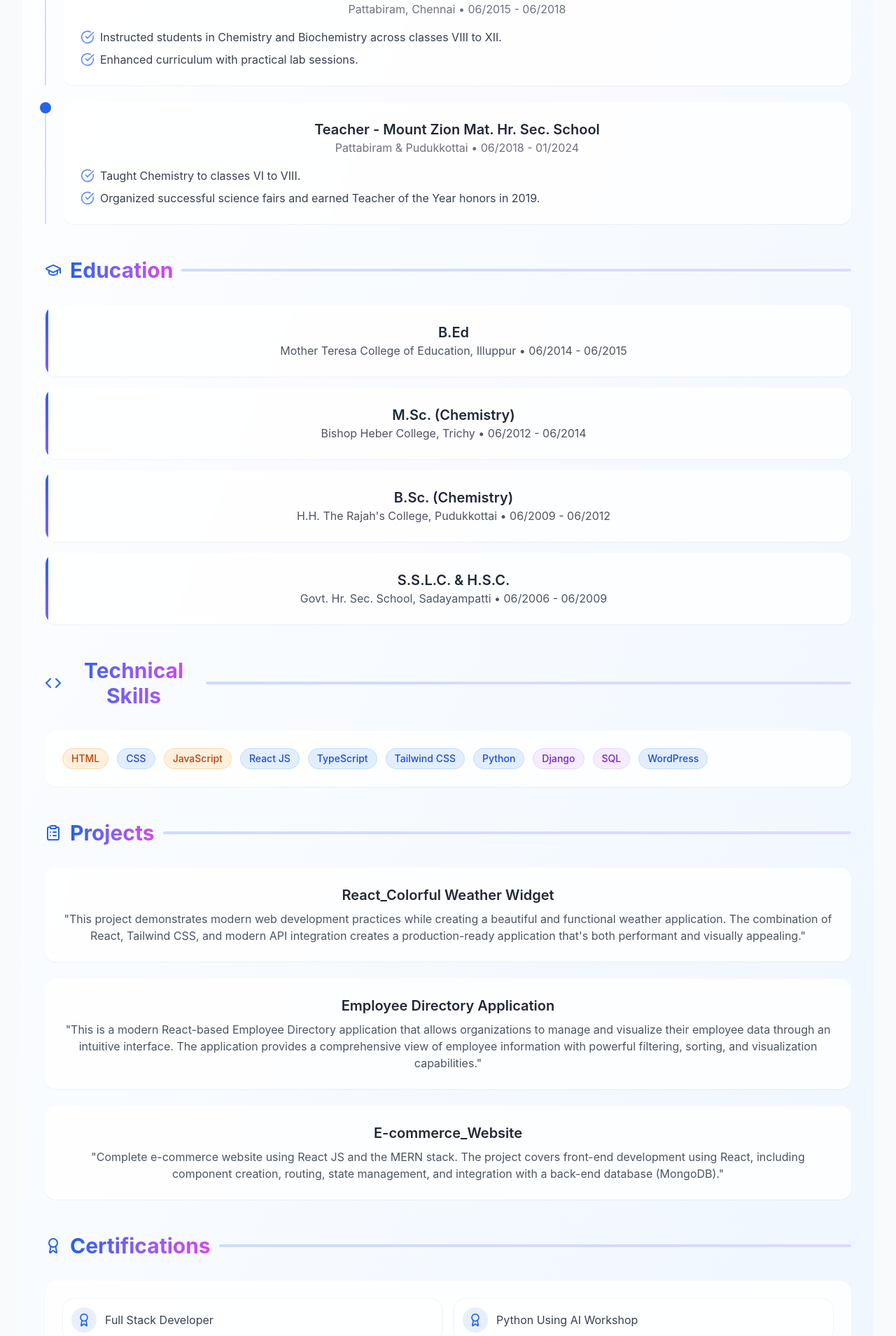
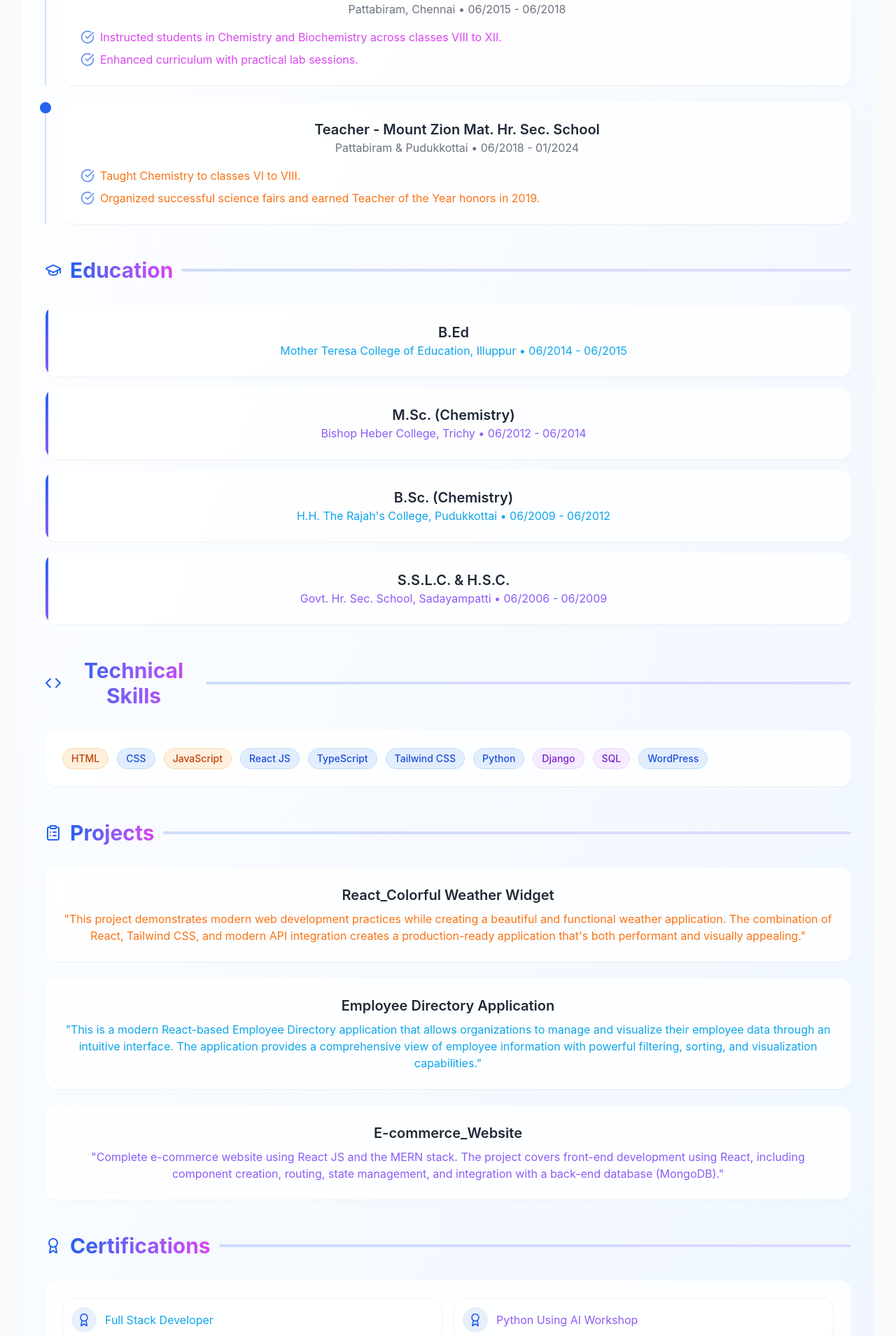
Before and after one commit to Johnrebu/colorful-journey-collection, a React (Vite) app: page /resume in a window 1280 px wide. Shown: the part 888-2797 px from the top of the page at 70% size. Built offline with nearby package versions, Linux system fonts and the light colour scheme.

Commit message:
Make paragraphs colorful
Applied colorful styling to paragraphs across all pages.

```diff
--- a/src/pages/Bio.tsx
+++ b/src/pages/Bio.tsx
@@ -29,6 +29,11 @@ export default function Bio() {
         duration: 0.5
       }
     })
+  };
+
+  // Define paragraph colors
+  const paragraphColors = {
+    callToAction: "text-portfolioPurple",
   };
 
   return (
@@ -69,7 +74,9 @@ export default function Bio() {
                     </div>
                     <span className="text-sm font-medium text-gray-500">{item.title}</span>
                   </div>
-                  <span className="text-lg text-gray-900 ml-7">{item.value}</span>
+                  <span className={`text-lg ml-7 ${index % 2 === 0 ? "text-portfolioBlue" : "text-portfolioPink"}`}>
+                    {item.value}
+                  </span>
                 </motion.li>
               ))}
             </ul>
@@ -105,7 +112,9 @@ export default function Bio() {
                     </div>
                     <span className="text-sm font-medium text-gray-500">{item.title}</span>
                   </div>
-                  <span className="text-lg text-gray-900 ml-7">{item.value}</span>
+                  <span className={`text-lg ml-7 ${index % 2 === 0 ? "text-portfolioOrange" : "text-portfolioPurple"}`}>
+                    {item.value}
+                  </span>
                 </motion.li>
               ))}
             </ul>
@@ -125,7 +134,7 @@ export default function Bio() {
               <Sparkles className="w-8 h-8 text-white" />
             </div>
             <h3 className="text-2xl font-bold text-gray-800 mb-4">Ready to Work Together?</h3>
-            <p className="text-gray-600 mb-6 max-w-2xl mx-auto">
+            <p className={`mb-6 max-w-2xl mx-auto ${paragraphColors.callToAction}`}>
               I'm passionate about creating elegant, functional web applications that solve real-world problems.
               Let's connect and discuss how I can contribute to your next project!
             </p>
--- a/src/pages/Projects.tsx
+++ b/src/pages/Projects.tsx
@@ -57,6 +57,14 @@ export default function Projects() {
     },
   ];
 
+  // Define paragraph colors
+  const paragraphColors = {
+    projectDesc1: "text-portfolioBlue",
+    projectDesc2: "text-portfolioPurple",
+    projectDesc3: "text-portfolioPink",
+    callToAction: "text-portfolioOrange",
+  };
+
   return (
     <motion.div
       initial={{ opacity: 0 }}
@@ -111,7 +119,11 @@ export default function Projects() {
                 <h3 className="text-xl font-semibold text-gray-800 mb-3">
                   {project.title}
                 </h3>
-                <p className="text-gray-600 mb-6 line-clamp-3">
+                <p className={`mb-6 line-clamp-3 ${
+                  index === 0 ? paragraphColors.projectDesc1 :
+                  index === 1 ? paragraphColors.projectDesc2 :
+                  paragraphColors.projectDesc3
+                }`}>
                   {project.description}
                 </p>
               </div>
@@ -160,7 +172,7 @@ export default function Projects() {
         <GlassCard>
           <div className="text-center">
             <h3 className="text-2xl font-bold text-gray-800 mb-4">Interested in working together?</h3>
-            <p className="text-gray-600 mb-6 max-w-2xl mx-auto">
+            <p className={`mb-6 max-w-2xl mx-auto ${paragraphColors.callToAction}`}>
               I'm always looking for new and exciting projects to work on.
               If you like my work and have a project in mind, feel free to reach out!
             </p>
--- a/src/pages/Resume.tsx
+++ b/src/pages/Resume.tsx
@@ -1,4 +1,3 @@
-
 import { motion } from "framer-motion";
 import {
   Briefcase,
@@ -104,6 +103,16 @@ export default function Resume() {
     }
   };
 
+  const paragraphColors = {
+    summary: "text-portfolioBlue",
+    experience1: "text-portfolioPurple",
+    experience2: "text-portfolioPink",
+    project1: "text-portfolioOrange",
+    project2: "text-portfolioBlue",
+    project3: "text-portfolioPurple",
+    downloadText: "text-indigo-600",
+  };
+
   return (
     <motion.div
       className="space-y-12"
@@ -122,7 +131,7 @@ export default function Resume() {
         <SectionTitle icon={<User size={24} />}>Professional Summary</SectionTitle>
         <motion.div variants={itemVariants}>
           <GlassCard>
-            <p className="text-gray-700 leading-relaxed">
+            <p className={`leading-relaxed ${paragraphColors.summary}`}>
               Results-driven Full-Stack Developer with expertise in React,
               JavaScript, Python, Django, SQL, and modern web technologies. Adept at
               building scalable, user-friendly web applications that enhance user
@@ -155,11 +164,13 @@ export default function Resume() {
                   {experience.title}
                 </h4>
                 <p className="text-gray-500 mb-4">{experience.period}</p>
-                <ul className="space-y-2 text-gray-700">
+                <ul className="space-y-2">
                   {experience.responsibilities.map((item, itemIndex) => (
                     <li key={itemIndex} className="flex items-start">
                       <CheckCircle className="w-5 h-5 text-primary/70 mr-2 flex-shrink-0 mt-0.5" />
-                      <span>{item}</span>
+                      <span className={index === 0 ? "text-portfolioPurple" : index === 1 ? "text-portfolioPink" : "text-portfolioOrange"}>
+                        {item}
+                      </span>
                     </li>
                   ))}
                 </ul>
@@ -183,7 +194,7 @@ export default function Resume() {
                 <div className="absolute top-0 left-0 w-1 h-full bg-gradient-to-b from-primary to-portfolioPurple"></div>
                 <div className="pl-4">
                   <h4 className="text-xl font-semibold text-gray-800">{item.degree}</h4>
-                  <p className="text-gray-600">
+                  <p className={index % 2 === 0 ? "text-portfolioBlue" : "text-portfolioPurple"}>
                     {item.institution} • {item.period}
                   </p>
                 </div>
@@ -232,7 +243,7 @@ export default function Resume() {
               <h4 className="text-xl font-semibold text-gray-800 mb-2">
                 React_Colorful Weather Widget
               </h4>
-              <p className="text-gray-600">
+              <p className={paragraphColors.project1}>
                 "This project demonstrates modern web development practices while
                 creating a beautiful and functional weather application. The
                 combination of React, Tailwind CSS, and modern API integration
@@ -246,7 +257,7 @@ export default function Resume() {
               <h4 className="text-xl font-semibold text-gray-800 mb-2">
                 Employee Directory Application
               </h4>
-              <p className="text-gray-600">
+              <p className={paragraphColors.project2}>
                 "This is a modern React-based Employee Directory application that
                 allows organizations to manage and visualize their employee data
                 through an intuitive interface. The application provides a
@@ -260,7 +271,7 @@ export default function Resume() {
               <h4 className="text-xl font-semibold text-gray-800 mb-2">
                 E-commerce_Website
               </h4>
-              <p className="text-gray-600">
+              <p className={paragraphColors.project3}>
                 "Complete e-commerce website using React JS
                 and the MERN stack. The project covers front-end development using
                 React, including component creation, routing, state management,
@@ -290,7 +301,9 @@ export default function Resume() {
                   <div className="p-2 rounded-full bg-primary/10 mr-3">
                     <Award className="w-5 h-5 text-primary" />
                   </div>
-                  <span className="text-gray-700">{cert}</span>
+                  <span className={index % 2 === 0 ? "text-portfolioBlue" : "text-portfolioPurple"}>
+                    {cert}
+                  </span>
                 </div>
               ))}
             </div>
@@ -307,7 +320,7 @@ export default function Resume() {
         <GlassCard>
           <div className="text-center">
             <h3 className="text-2xl font-bold text-gray-800 mb-4">Ready to Download My Resume?</h3>
-            <p className="text-gray-600 mb-6 max-w-2xl mx-auto">
+            <p className={`mb-6 max-w-2xl mx-auto ${paragraphColors.downloadText}`}>
               Get a complete copy of my resume in PDF format for your records.
             </p>
             <motion.a
```
